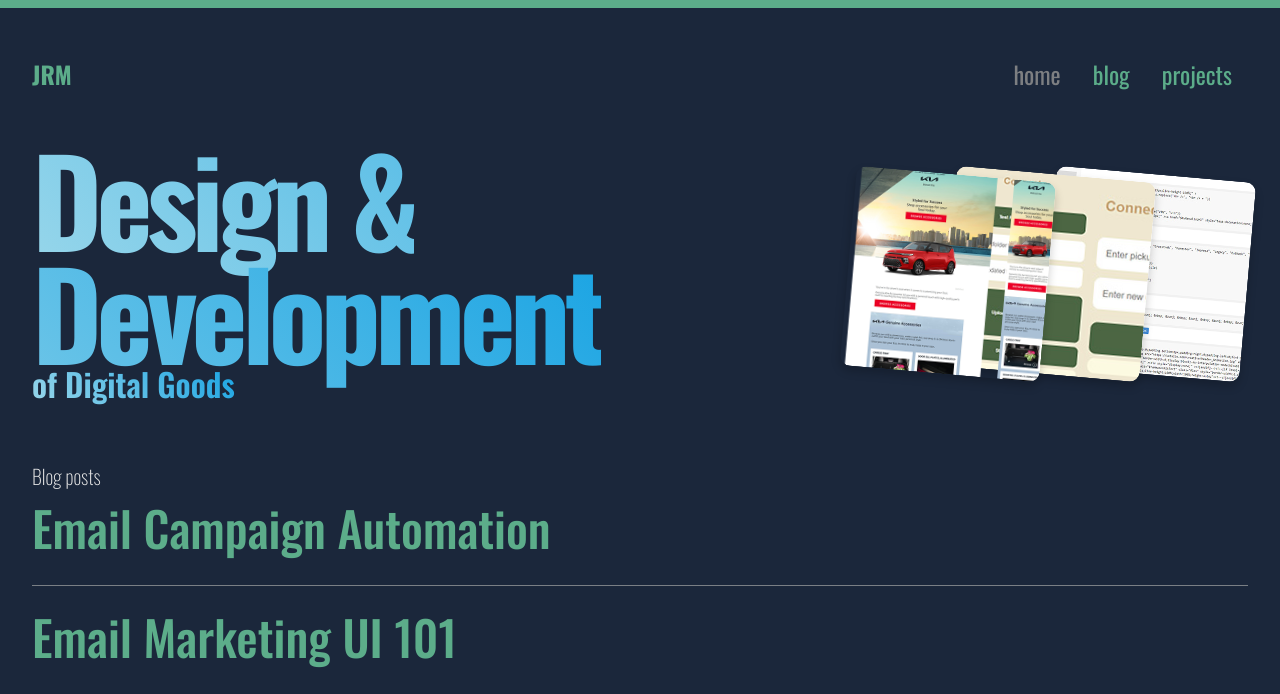
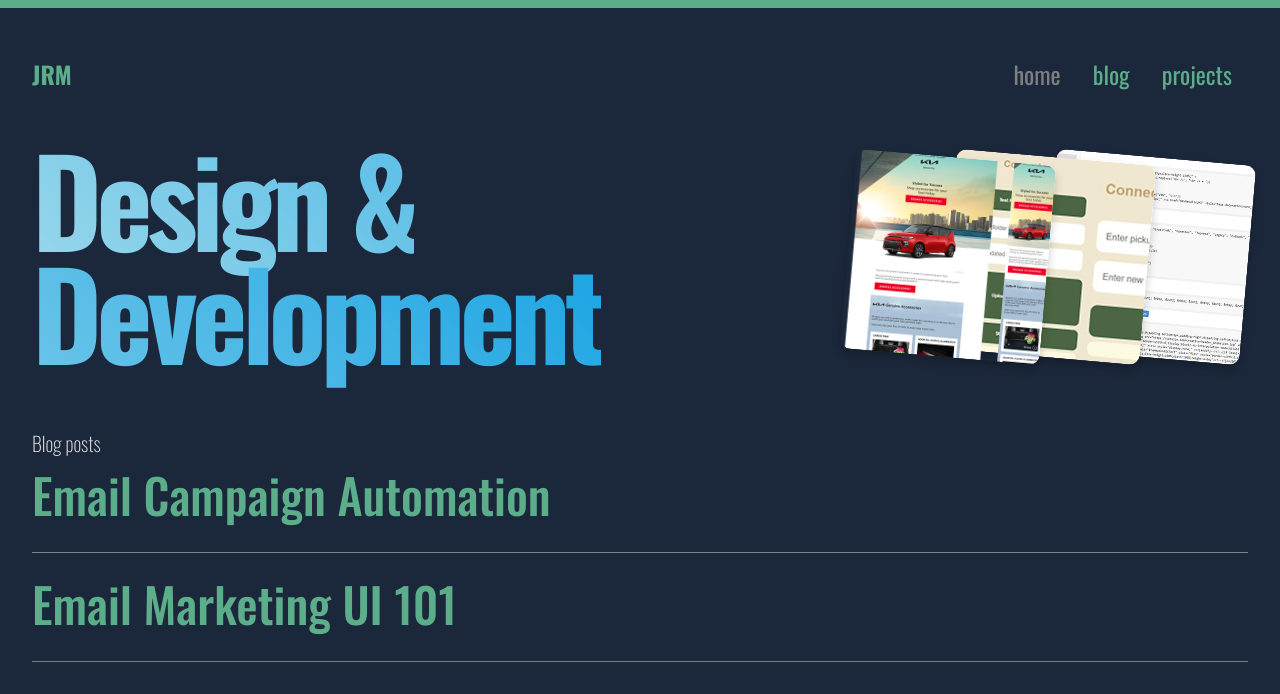
Before and after one commit to ofjake/ofjake.github.io, a plain HTML site: page index.html in a window 1280 px wide. Shown: the top 694 px of the page. Drawn offline with Linux system fonts and the light colour scheme.

Commit message:
Update index.html

```diff
--- a/index.html
+++ b/index.html
@@ -35,7 +35,7 @@
       <div class="two-third title-container">
         <!-- <span class="site-title title-head">Hi, my name&#8217;s Jake</span><br> -->
         <span class="site-title title-subhead">Design&nbsp;&amp; Development</span><br>
-        <span class="site-title title-signature">of Digital&nbsp;Goods</span><br>
+        <!-- <span class="site-title title-signature">of Digital&nbsp;Goods</span><br> -->
       </div>
       <div class="one-third">
         <div class="cardcontainer">
```
